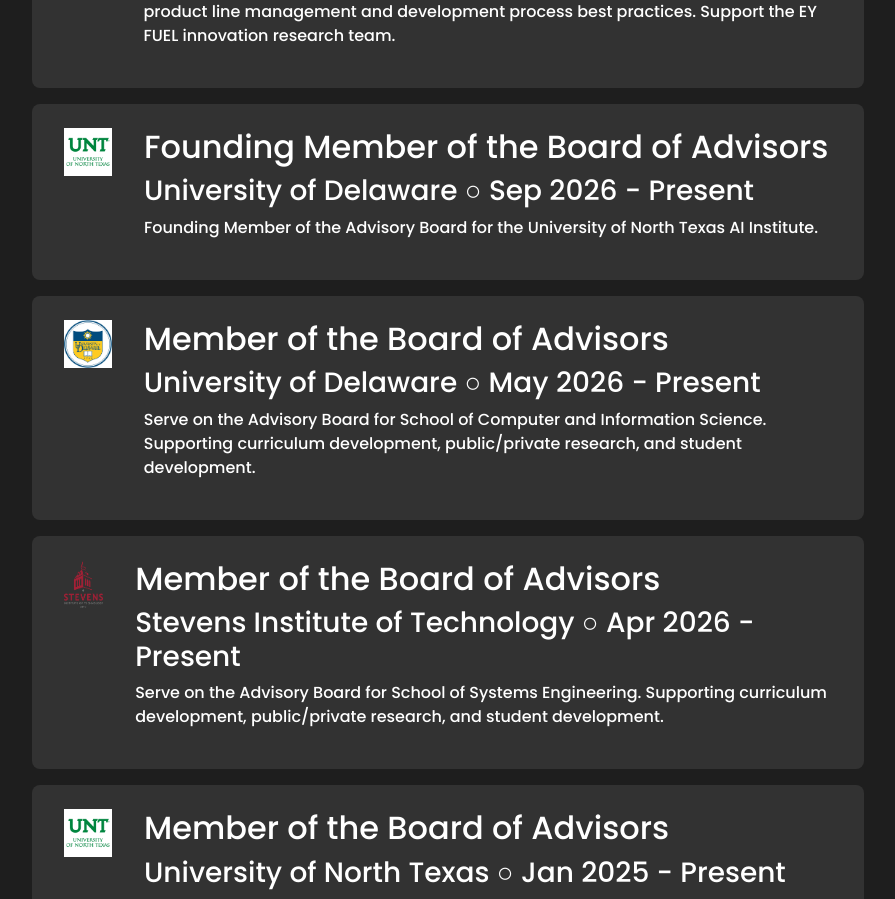
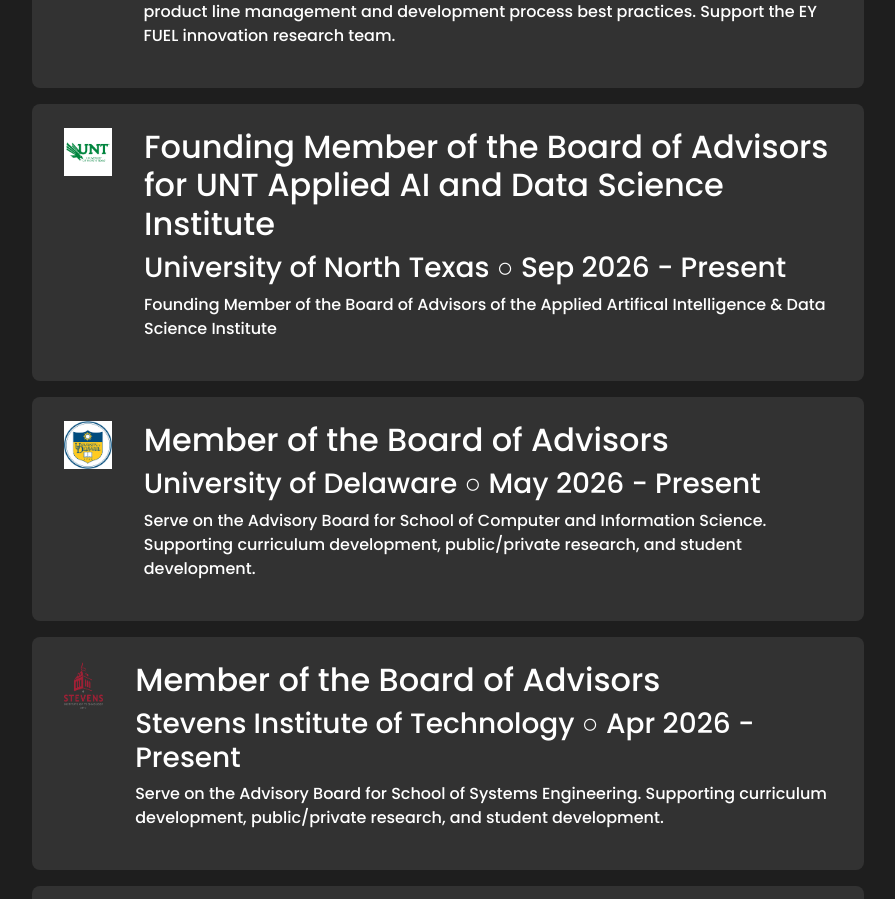
Before and after one commit to nicolewhitee/jw-portfolio, a React (Create React App) app: page / in a window 1280 px wide. Shown: the part 2384-3283 px from the top of the page, without its empty margins (192-1087 px from the left). Built offline with nearby package versions, Linux system fonts and the light colour scheme; no server answers; the database is empty.

Commit message:
Fix error in about section

```diff
--- a/src/components/About/about.js
+++ b/src/components/About/about.js
@@ -123,10 +123,10 @@
                 <div className="experienceBar mx-0">
                     <img src={UNTLogo} alt="University of North Texas Logo" className="experienceBarImg" />
                     <div>
-                        <div className="h2">Founding Member of the Board of Advisors</div>
-                        <div className="h3">University of Delaware &#9675; Sep 2026 - Present</div>
+                        <div className="h2">Founding Member of the Board of Advisors for UNT Applied AI and Data Science Institute</div>
+                        <div className="h3">University of North Texas &#9675; Sep 2026 - Present</div>
                         <p>
-                            Founding Member of the Advisory Board for the University of North Texas AI Institute.
+                            Founding Member of the Board of Advisors of the Applied Artifical Intelligence & Data Science Institute
                         </p>
                     </div>
                 </div>
```
Also changed, not shown: src/assets/unt-logo.png.
